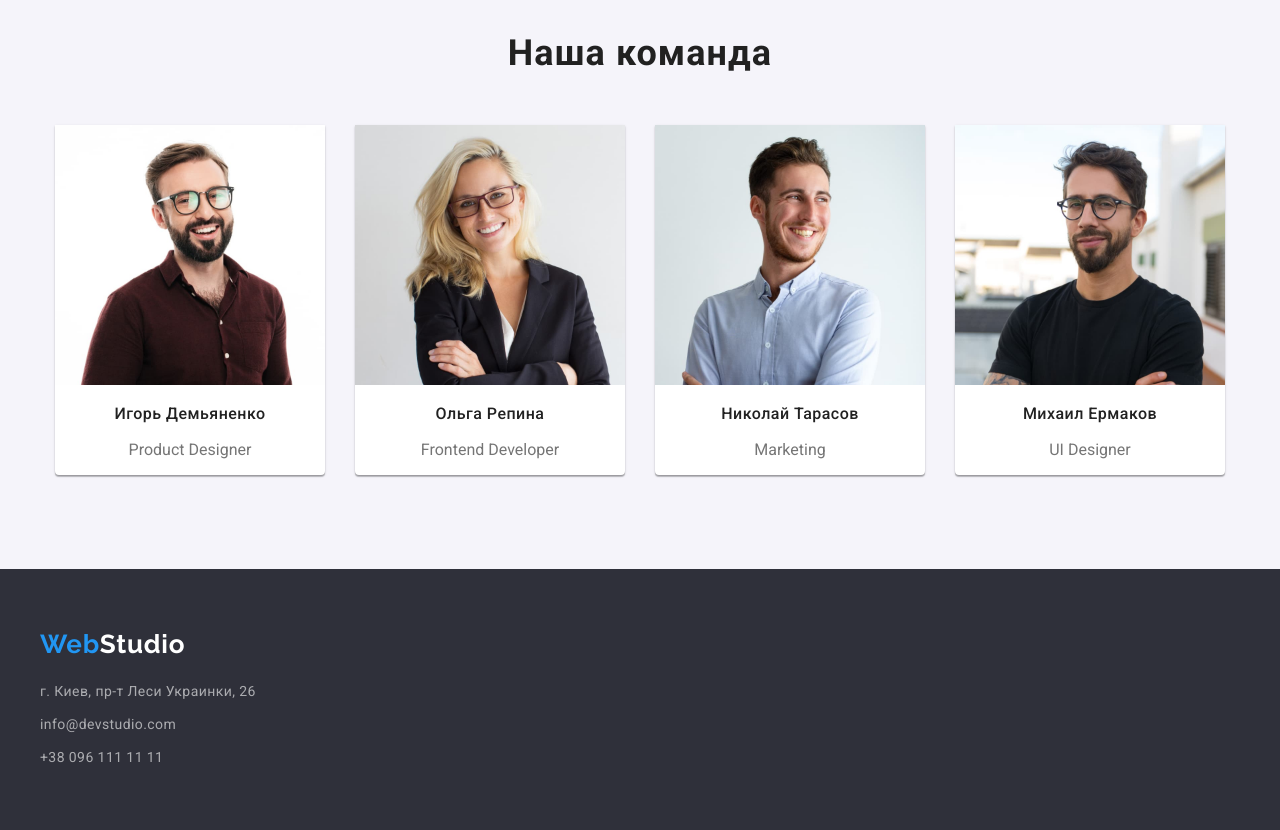
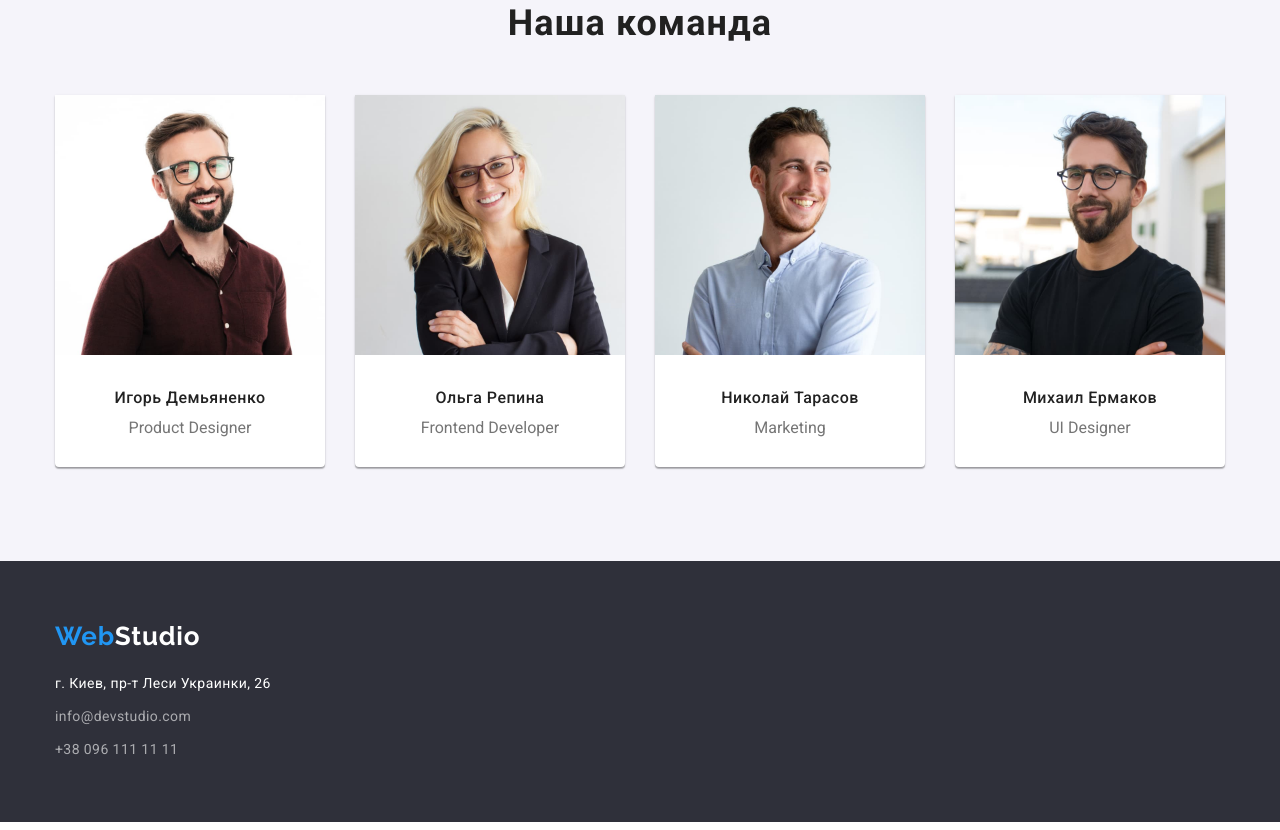
Before and after one commit to Dina-Ursula/goit-markup-hw-03, a plain HTML site: page index.html in a window 1280 px wide. Shown: the part 1573-2403 px from the top of the page. Drawn offline with nearby package versions, Linux system fonts and the light colour scheme.

Commit message:
revision

```diff
--- a/css/style.css
+++ b/css/style.css
@@ -27,7 +27,7 @@ body {
   display: flex;
   align-items: center;
   justify-content: space-between;
-  width: 1200px;
+  /* width: 1200px;
   margin-left: auto;
   margin-right: auto;
   padding-left: 15px;
@@ -85,10 +85,17 @@ body {
 .menu-link:focus {
   color: #2196f3;
 }
+.main-nav {
+  display: flex;
+  align-items: center;
+}
 .list {
   list-style: none;
 }
-
+.company-link {
+  display: block;
+  margin-left: auto;
+}
 .email-link {
   font-style: normal;
   font-weight: 500;
@@ -216,12 +223,12 @@ body {
 /* About */
 .section-technology {
   padding-top: 47px;
-  margin-bottom: 50px;
-
+  padding-bottom: 94px;
   /* outline:2px solid  crimson; */
 }
 .title {
   margin-top: 0;
+  margin-bottom: 50px;
   font-weight: bold;
   font-size: 36px;
   line-height: 42px;
@@ -232,7 +239,6 @@ body {
 .icon-section-list {
   display: flex;
   padding-left: 0;
-  padding-bottom: 94px;
 }
 .icon-section-list {
   text-decoration: none;
@@ -259,19 +265,26 @@ body {
   letter-spacing: 0.03em;
   color: var(--future-title);
 }
+.paragraph {
+  padding-top: 30px;
+  padding-bottom: 30px;
+}
 .team-name {
   font-weight: 500;
   font-size: 16px;
   line-height: 1.18;
   letter-spacing: 0.03em;
   color: var(--future-title);
-
+  margin-top: 0;
+  margin-bottom: 10px;
   font-family: Roboto;
   font-style: normal;
 }
 .profession {
   font-size: 16px;
   line-height: 19px;
+  margin-top: 0;
+  margin-bottom: 0;
 
   color: var(--main-text-color);
 }
@@ -334,22 +347,14 @@ body {
   color: #ffffff;
 }
 
-.address-link {
+.address-link .link {
+  display: block;
   font-style: normal;
   font-weight: normal;
   font-size: 14px;
   line-height: 1.71;
   text-decoration: none;
   letter-spacing: 0.03em;
-
-  color: #ffffff;
-}
-
-.address {
-  margin-top: 0;
-  margin-right: auto;
-  margin-left: auto;
-  width: 1200px;
 }
 .list-footer {
   display: block;
@@ -372,8 +377,10 @@ body {
   font-size: 14px;
   line-height: 1.71;
   letter-spacing: 0.03em;
-
   color: rgba(255, 255, 255, 0.6);
+}
+.list-footer > .address-link {
+  color: #ffffff;
 }
 /* Portfolio */
 .container {
@@ -452,6 +459,7 @@ body {
 .portfolio-tittle {
   padding-right: 24px;
   padding-left: 24px;
+  padding-top: 20px;
   padding-bottom: 20px;
   border-right: 1px solid #eeeeee;
   border-bottom: 1px solid #eeeeee;
@@ -475,7 +483,6 @@ body {
 }
 .service {
   margin-top: 0;
-  padding-bottom: 20px;
   margin-bottom: 0;
   font-weight: normal;
   font-size: 16px;
--- a/index.html
+++ b/index.html
@@ -126,8 +126,10 @@
                 width="270"
                 alt="Игорь Демьяненко-Product Designer"
               />
+              <div class="paragraph">
                 <h3 class="team-name">Игорь Демьяненко</h3>
                 <p class="profession" lang="en">Product Designer</p>
+              </div>
             </li>
             <li class="container-team">
               <img
@@ -135,8 +137,10 @@
                 width="270"
                 alt="Ольга Репина-Frontend Developer"
               />
+              <div class="paragraph">
                 <h3 class="team-name">Ольга Репина</h3>
                 <p class="profession" lang="en">Frontend Developer</p>
+              </div>
             </li>
             <li class="container-team">
               <img
@@ -144,8 +148,10 @@
                 width="270"
                 alt="Николай Тарасов-Marketing"
               />
+              <div class="paragraph">
                 <h3 class="team-name">Николай Тарасов</h3>
                 <p class="profession" lang="en">Marketing</p>
+              </div>
             </li>
             <li class="container-team">
               <img
@@ -153,16 +159,18 @@
                 width="270"
                 alt="Михаил Ермаков-UI Designer"
               />
+              <div class="paragraph">
                 <h3 class="team-name">Михаил Ермаков</h3>
                 <p class="profession" lang="en">UI Designer</p>
+              </div>
             </li>
           </ul>
         </div>
       </section>
     </main>
     <!--Address-->
-    <footer>
-      <div class="footer">
+    <footer class="footer">
+      <div class="container">
         <address class="address">
           <a class="logo-footer" href="/"
             ><span class="logo-style">Web</span><span>Studio</span></a
```
Also changed, not shown: portfolio.html (+6 -4 lines). Lines whose indentation alone changed are shown as unchanged.
